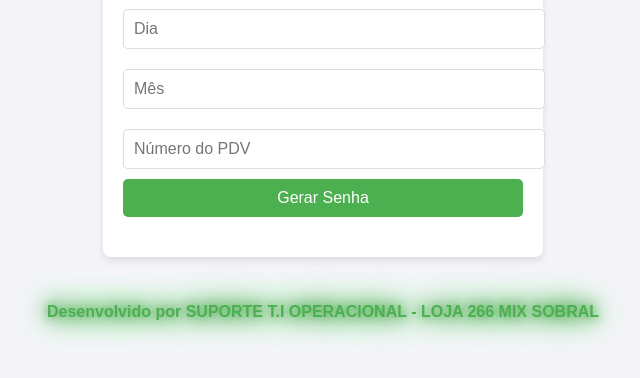
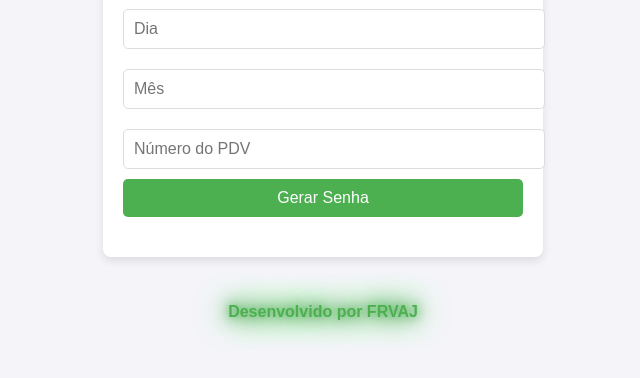
Before and after one commit to robsonjr2/senhapdv, a plain HTML site: page 404.html in a window 1280 px wide. Shown: the part 274-652 px from the top of the page, without its empty margins (317-957 px from the left). Drawn offline with Linux system fonts and the light colour scheme.

Commit message:
Update 404.html

```diff
--- a/404.html
+++ b/404.html
@@ -98,7 +98,7 @@
 
 <!-- Aviso de Desenvolvimento -->
 <div class="footer">
-    <p class="developer-name">Desenvolvido por SUPORTE T.I OPERACIONAL - LOJA 266 MIX SOBRAL</p>
+    <p class="developer-name">Desenvolvido por FRVAJ</p>
 </div>
 
 <script>
```
